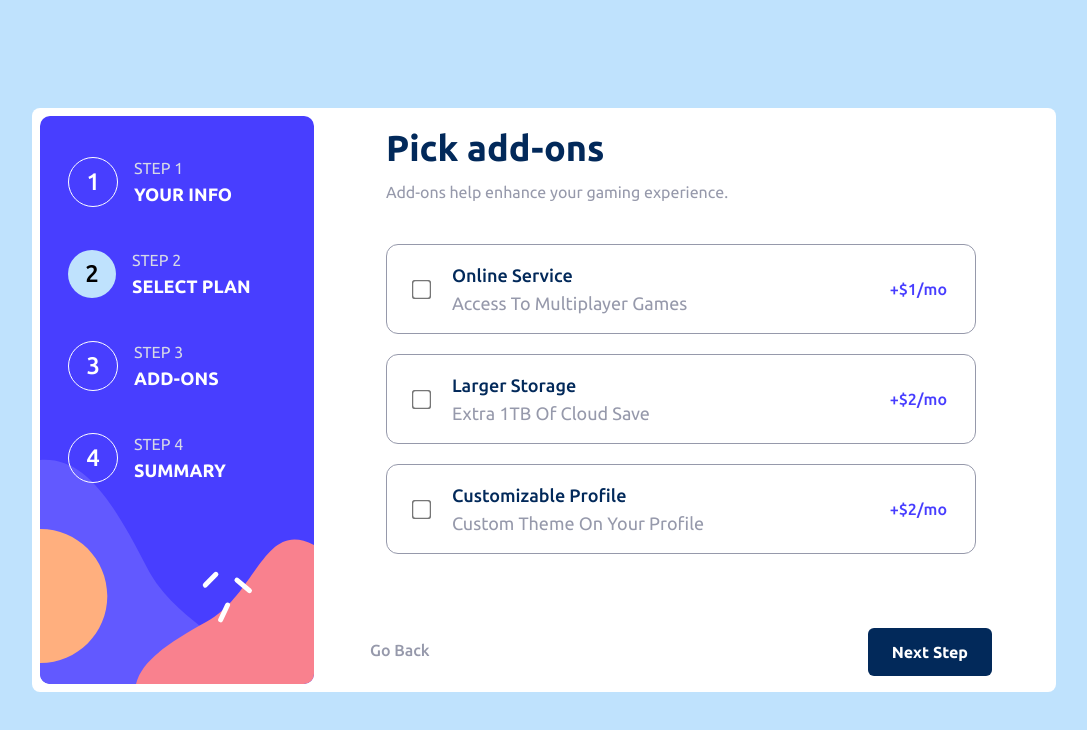
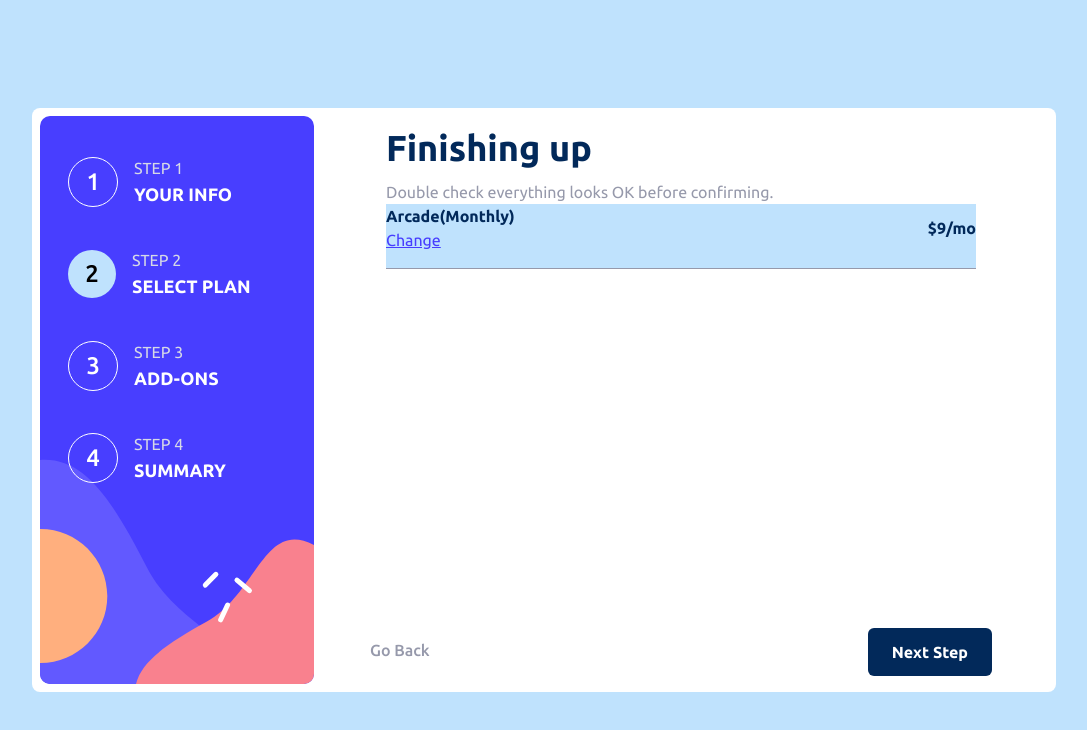
Before and after one commit to gideon-del/multi-step-form, a React (Vite) app: page / in a window 1280 px wide. Shown: the top 730 px of the page, without its empty margins (96-1183 px from the left). Built offline with nearby package versions, Linux system fonts and the light colour scheme.

Commit message:
Design fourth form

```diff
--- a/src/App.jsx
+++ b/src/App.jsx
@@ -1,6 +1,5 @@
 import Steps from "./components/Steps";
 import Footer from "./components/Footer";
-import ThirdStep from "./components/ThirdStep";
 function App() {
   return (
     <>
@@ -8,7 +7,26 @@ function App() {
         <Steps />
         <section className=" flex-1 px-3 md:px-14 lg:px-18 md:pt-10 bg-ligthBlue md:bg-white w-fit">
           <section className="flex lg:max-w-3xl flex-col justify-between h-full">
-            <ThirdStep />
+            <div className=" md:h-full flex flex-col bg-white px-4 py-3 w-full rounded-lg relative -top-10">
+              <h1 className="font-Bold text-marineBlue text-xl md:text-4xl">
+                Finishing up
+              </h1>
+              <p className="text-coolGray font-Regular md:mt-3 mt-1">
+                Double check everything looks OK before confirming.
+              </p>
+              <div className="bg-ligthBlue">
+                <div className=" font-Bold text-marineBlue flex justify-between items-center border-b border-b-coolGray pb-4">
+                  <p className="flex flex-col">
+                    Arcade(Monthly){" "}
+                    <span className="underline text-purplishBlue font-Regular">
+                      Change
+                    </span>
+                  </p>
+                  <p className="">$9/mo</p>
+                </div>
+                <div></div>
+              </div>
+            </div>
 
             <Footer />
           </section>
```
